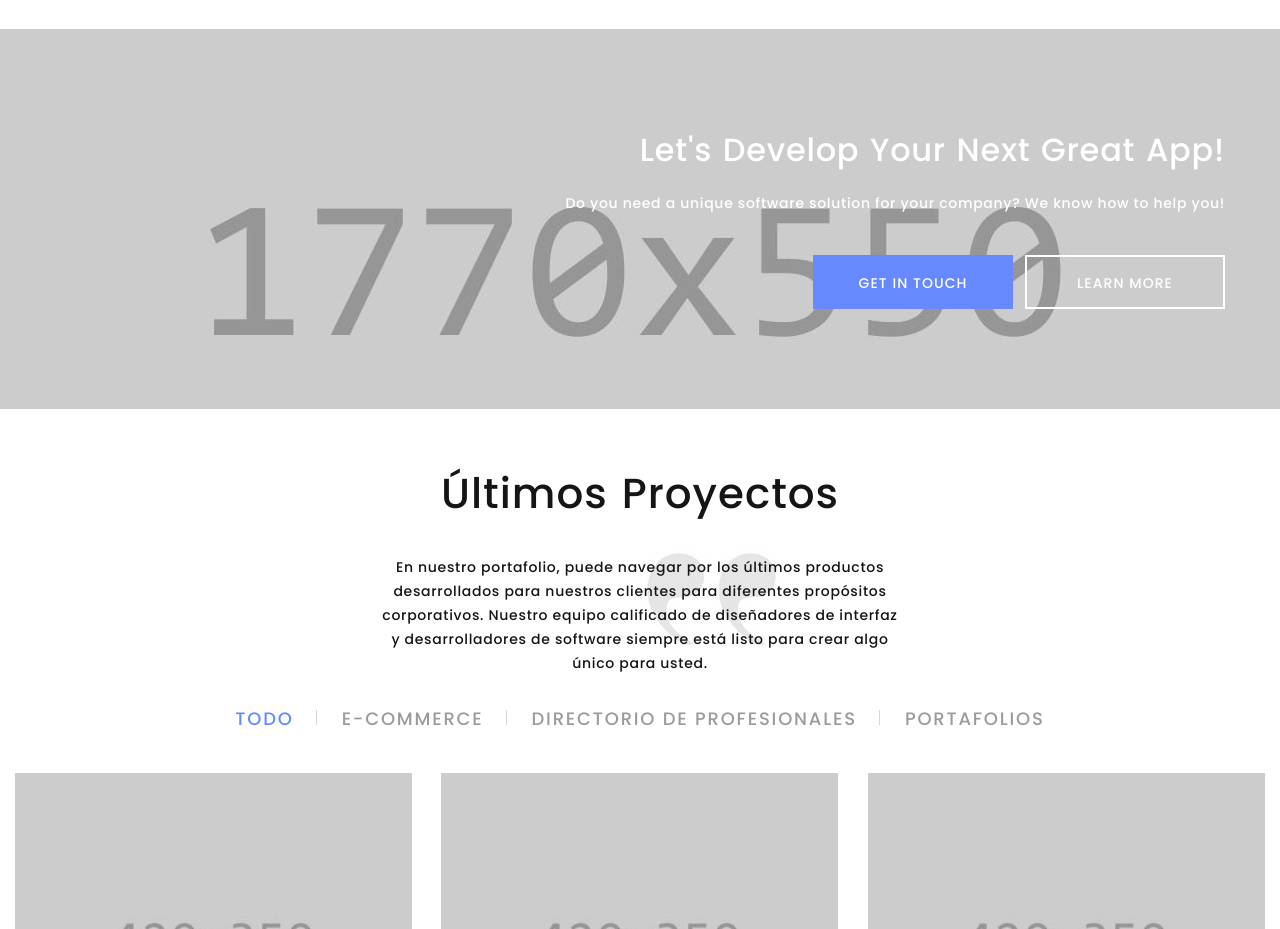
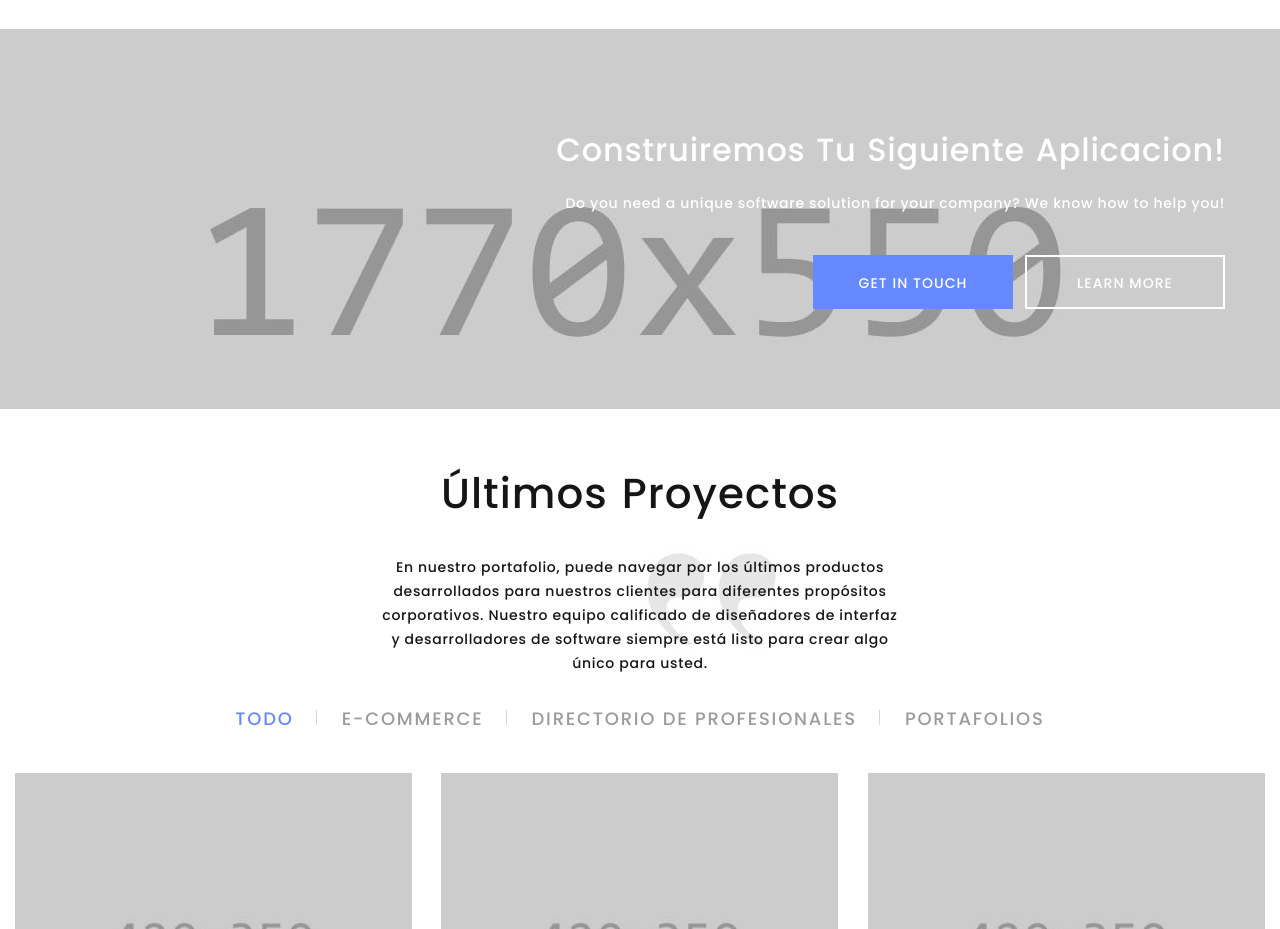
Before and after one commit to laiamia5/brodevs, a plain HTML site: page index.html in a window 1280 px wide. Shown: the part 1680-2609 px from the top of the page. Drawn offline with Linux system fonts and the light colour scheme; some packages are replaced by stand-ins of ours.

Commit message:
Changaed lenguage

```diff
--- a/index.html
+++ b/index.html
@@ -162,7 +162,7 @@
             <div class="container">
               <div class="row row-30 justify-content-end text-right">
                 <div class="col-sm-7">
-                  <h3 class="wow fadeInLeft">Let's Develop Your Next Great App!</h3>
+                  <h3 class="wow fadeInLeft">Construiremos tu siguiente aplicacion!</h3>
                   <p>Do you need a unique software solution for your company? We know how to help you!</p>
                   <div class="group-sm group-middle group justify-content-end"><a class="button button-primary button-ujarak" href="#modalCta" data-toggle="modal">Get in Touch</a><a class="button button-white-outline button-ujarak" href="#">Learn More</a></div>
                 </div>
```
